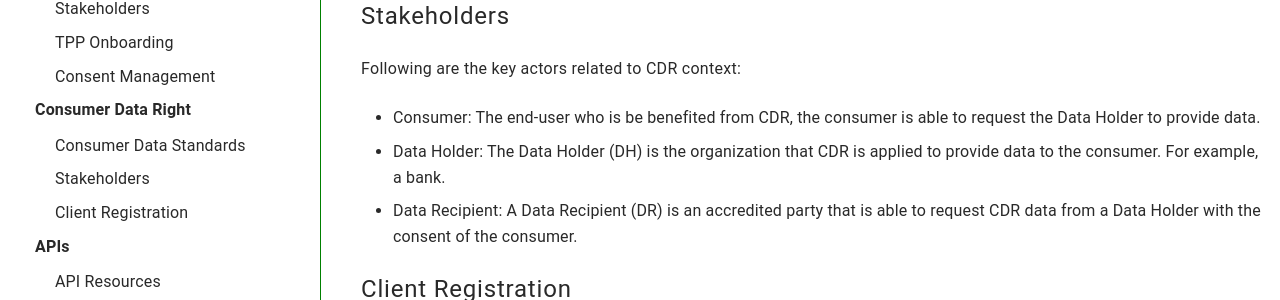
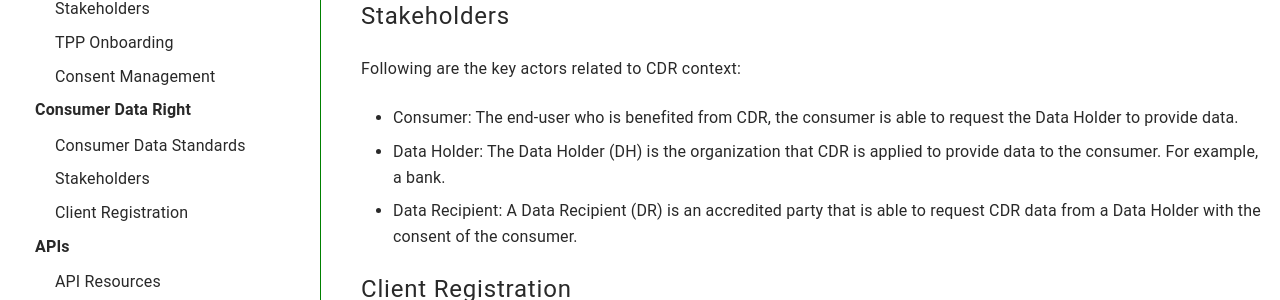
Before and after one commit to wso2/demo-open-banking.github.io, a Jekyll site: the page built from concepts.md, in a window 1280 px wide and 900 px high, scrolled down 5161 px. Shown: the part 152-452 px from the top of the window. Built offline with Jekyll 4.4.1, drawn with Linux system fonts in a browser that asks for light colours.

```diff
--- a/concepts.md
+++ b/concepts.md
@@ -93,7 +93,7 @@ The Consumer Data Standards (CDS) have been developed as part of the Australian
 
 Following are the key actors related to CDR context:
 
-- Consumer: The end-user who is be benefited from CDR, the consumer is able to request the Data Holder to provide data.
+- Consumer: The end-user who is benefited from CDR, the consumer is able to request the Data Holder to provide data.
 - Data Holder: The Data Holder (DH) is the organization that CDR is applied to provide data to the consumer. For example, a bank.
 - Data Recipient: A Data Recipient (DR) is an accredited party that is able to request CDR data from a Data Holder with the consent of the consumer.
 
```
